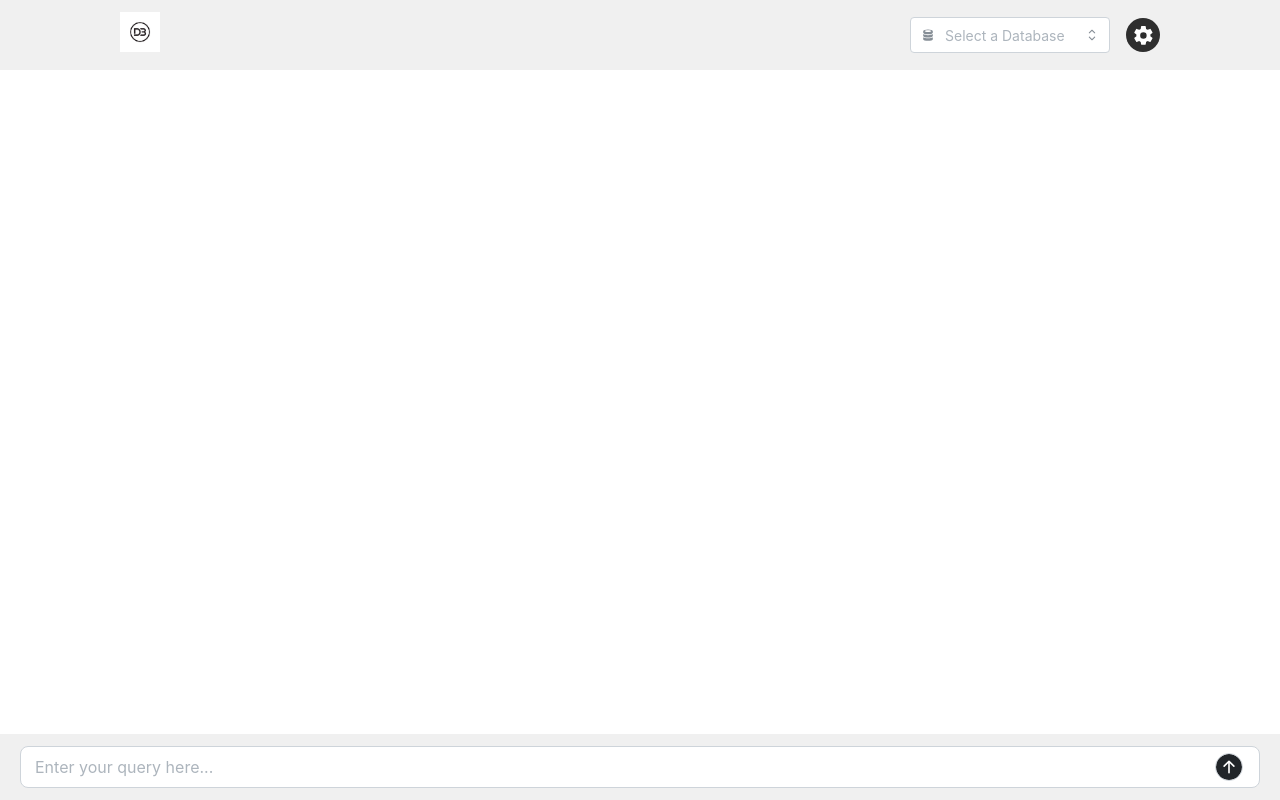
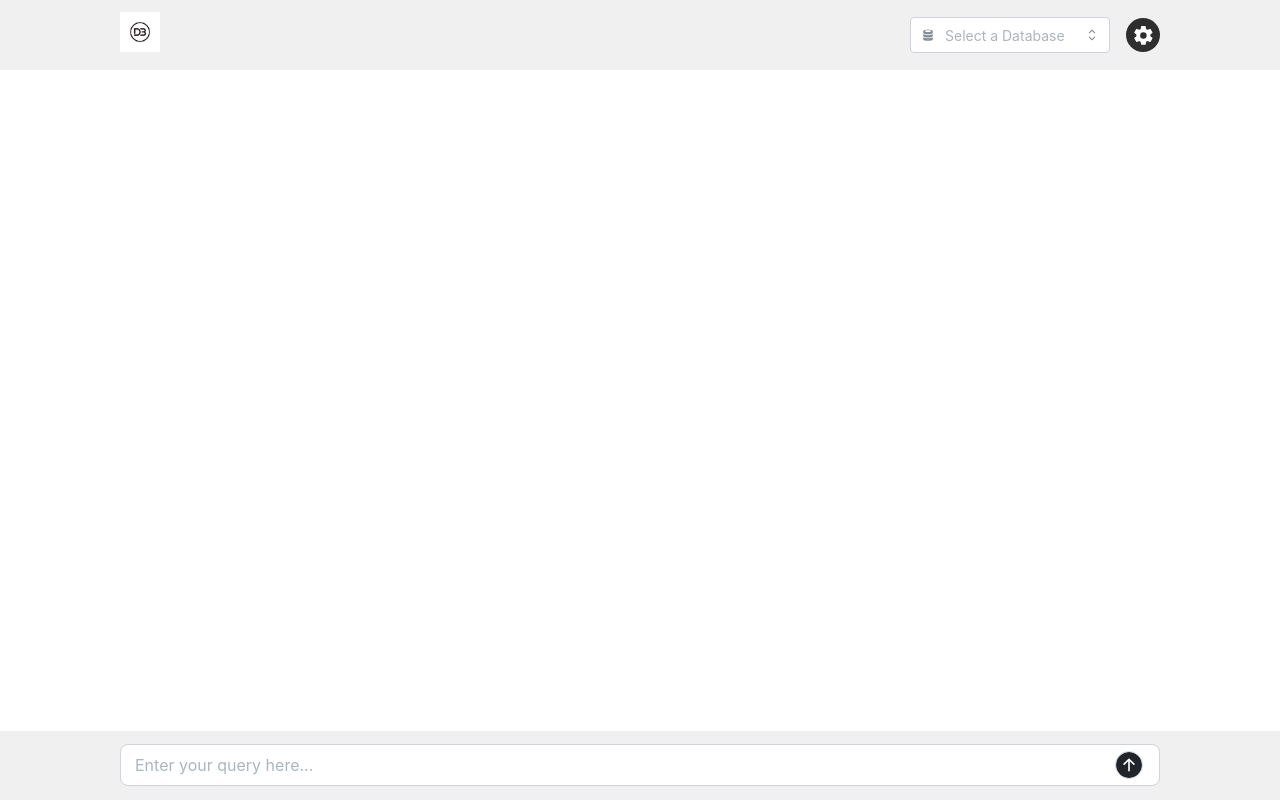
Before and after one commit to MillionaireLife/Chatdb, a Next.js app in the folder frontend/: page / in a window 1280 px wide. Built offline with nearby package versions, Linux system fonts and the light colour scheme.

Commit message:
reduced input width

```diff
--- a/frontend/src/app/_components/elements/textinput.js
+++ b/frontend/src/app/_components/elements/textinput.js
@@ -17,8 +17,8 @@ export const TextInput = () => {
         pos={'fixed'}
         value={query}
         bg={'#f0f0f0'}
-        p={'12px 20px'}
-        rightSectionWidth={100}
+        p={'0.85rem 7.5rem'}
+        rightSectionWidth={300}
         rightSectionPointerEvents="all"
         placeholder="Enter your query here..."
         onChange={(e) => setQuery(e.currentTarget.value)}
```
